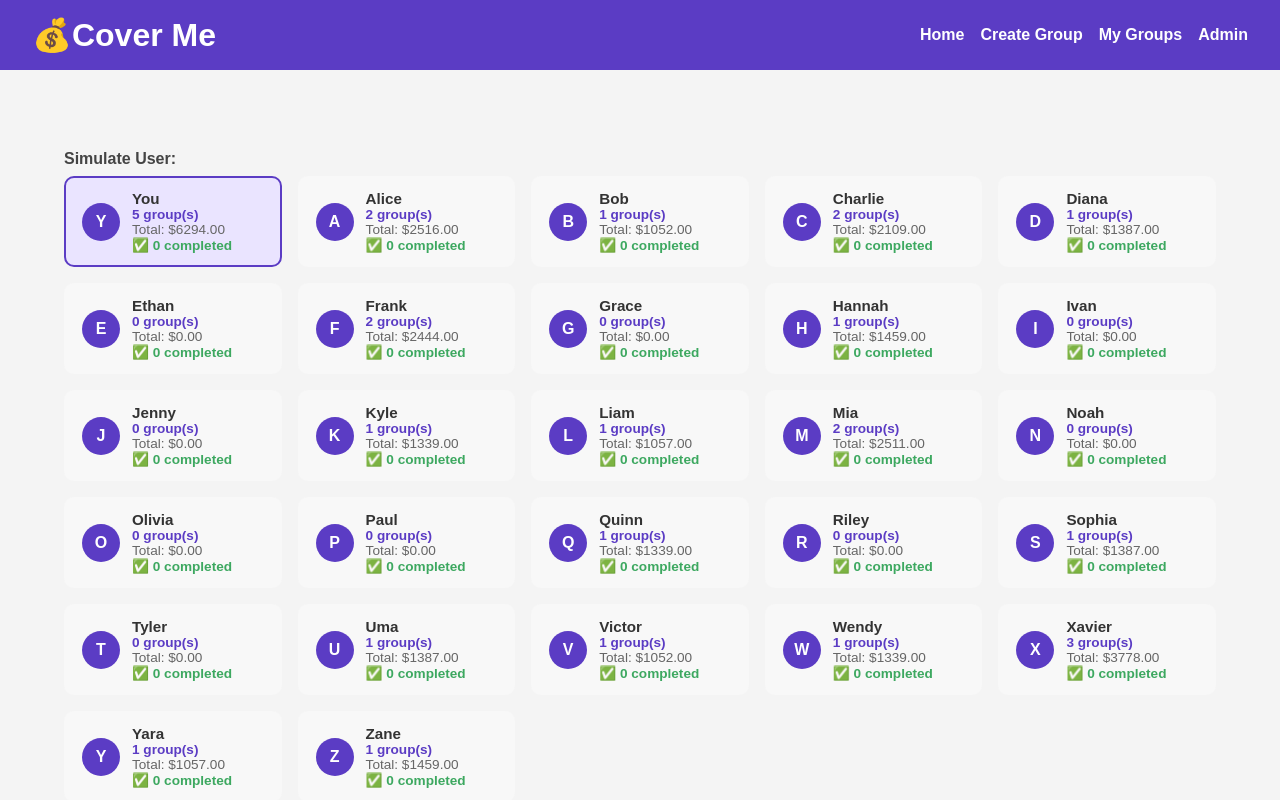
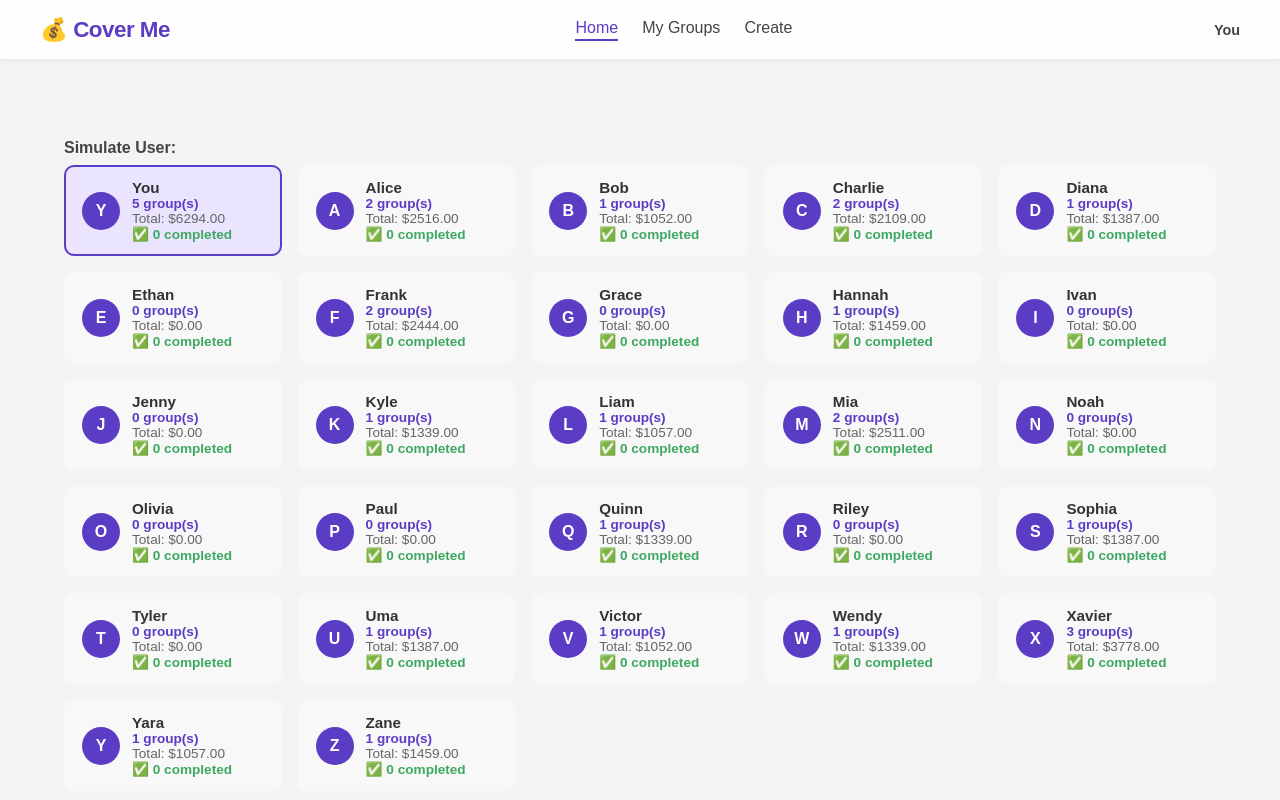
Before and after one commit to estelo2jz/cover-me, a React (Create React App) app: page / in a window 1280 px wide. Shown: the top 800 px of the page. Built offline with nearby package versions, Linux system fonts and the light colour scheme.

Commit message:
added better style on navigation

```diff
--- a/src/App.jsx
+++ b/src/App.jsx
@@ -5,6 +5,7 @@ import Dashboard from "./pages/Dashboard/Dashboard";
 import Admin from "./pages/Admin";
 import UserDashboard from "./pages/UserDashboard";
 import CreateGroupPage from "./pages/CreateGroupPage";
+import Navigation from "./components/Navigation/Navigation";
 import "./App.scss";
 
 const App = () => {
@@ -13,16 +14,7 @@ const App = () => {
   return (
     <Router>
       <div className="app">
-        <header className="app__header">
-          <h1>💰Cover Me</h1>
-          <nav className="app__nav">
-            <Link to="/">Home</Link>
-            <Link to="/create">Create Group</Link>
-            <Link to="/my-groups">My Groups</Link>
-            <Link to="/admin">Admin</Link>
-
-          </nav>
-        </header>
+        <Navigation currentUser={currentUser} />
 
         <main className="app__main">
           <Routes>
--- /dev/null
+++ b/src/components/Navigation/Navigation.jsx
@@ -0,0 +1,37 @@
+// src/components/Navigation/Navigation.jsx
+import React, { useState } from "react";
+import { Link, useLocation } from "react-router-dom";
+import "./Navigation.scss";
+
+const Navigation = ({ currentUser }) => {
+  const [isOpen, setIsOpen] = useState(false);
+  const location = useLocation();
+
+  const toggle = () => setIsOpen(!isOpen);
+  const close = () => setIsOpen(false);
+
+  return (
+    <header className="nav">
+      <div className="nav__wrapper">
+        <div className="nav__logo">💰 Cover Me</div>
+
+        <nav className={`nav__menu ${isOpen ? "open" : ""}`}>
+          <Link to="/" onClick={close} className={location.pathname === "/" ? "active" : ""}>Home</Link>
+          <Link to="/my-groups" onClick={close} className={location.pathname === "/my-groups" ? "active" : ""}>My Groups</Link>
+          <Link to="/create" onClick={close} className={location.pathname === "/create" ? "active" : ""}>Create</Link>
+          {/* <Link to="/admin" onClick={close} className={location.pathname === "/admin" ? "active" : ""}>Admin</Link> */}
+        </nav>
+
+        <div className="nav__user">{currentUser}</div>
+
+        <div className={`nav__hamburger ${isOpen ? "open" : ""}`} onClick={toggle}>
+          <span />
+          <span />
+          <span />
+        </div>
+      </div>
+    </header>
+  );
+};
+
+export default Navigation;
--- /dev/null
+++ b/src/components/Navigation/Navigation.scss
@@ -0,0 +1,127 @@
+.nav {
+  position: sticky;
+  top: 0;
+  width: 100%;
+  background: rgba(255, 255, 255, 0.85);
+  backdrop-filter: blur(8px);
+  box-shadow: 0 2px 8px rgba(0, 0, 0, 0.05);
+  z-index: 1000;
+
+  .nav__wrapper {
+    max-width: 1200px;
+    margin: auto;
+    padding: 1rem 2rem;
+    display: flex;
+    align-items: center;
+    justify-content: space-between;
+    position: relative;
+  }
+
+  .nav__logo {
+    font-size: 1.4rem;
+    font-weight: 700;
+    color: #5b3cc4;
+    letter-spacing: -0.5px;
+  }
+
+  .nav__menu {
+    display: flex;
+    gap: 1.5rem;
+
+    a {
+      text-decoration: none;
+      font-weight: 500;
+      color: #444;
+      transition: 0.2s ease;
+
+      &:hover {
+        color: #5b3cc4;
+      }
+
+      &.active {
+        color: #5b3cc4;
+        border-bottom: 2px solid #5b3cc4;
+        padding-bottom: 2px;
+      }
+    }
+  }
+
+  .nav__user {
+    font-size: 0.9rem;
+    font-weight: 600;
+    color: #444;
+    margin-left: 1rem;
+  }
+
+  .nav__hamburger {
+    display: none;
+    flex-direction: column;
+    gap: 4px;
+    cursor: pointer;
+    width: 24px;
+    height: 20px;
+
+    span {
+      display: block;
+      height: 2px;
+      background: #5b3cc4;
+      border-radius: 2px;
+      transition: 0.3s ease;
+    }
+
+    &.open span:nth-child(1) {
+      transform: rotate(45deg) translateY(6px);
+    }
+
+    &.open span:nth-child(2) {
+      opacity: 0;
+    }
+
+    &.open span:nth-child(3) {
+      transform: rotate(-45deg) translateY(-6px);
+    }
+  }
+
+  @media (max-width: 768px) {
+    .nav__menu {
+      position: absolute;
+      top: 100%;
+      left: 0;
+      width: 100%;
+      flex-direction: column;
+      background: white;
+      padding: 1rem 2rem;
+      display: none;
+      border-top: 1px solid #eee;
+      animation: slideDown 0.3s ease forwards;
+
+      a {
+        padding: 0.75rem 0;
+        color: #333;
+      }
+
+      &.open {
+        display: flex;
+      }
+    }
+
+    .nav__hamburger {
+      display: flex;
+    }
+
+    .nav__user {
+      display: none;
+    }
+  }
+
+  @keyframes slideDown {
+    from {
+      transform: translateY(-10px);
+      opacity: 0;
+    }
+    to {
+      transform: translateY(0);
+      opacity: 1;
+    }
+  }
+}
```
